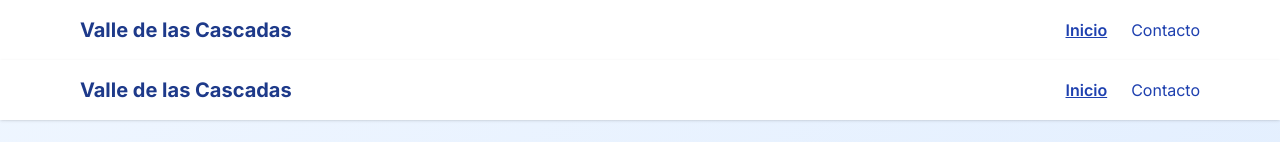
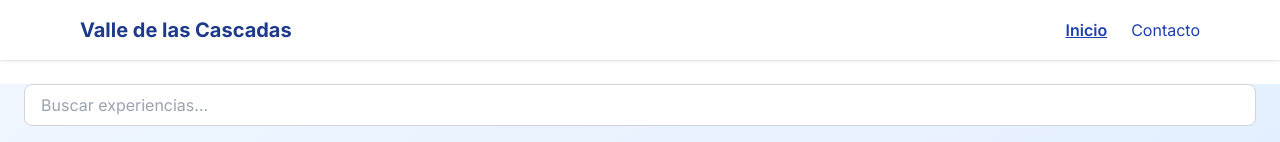
Before and after one commit to UAScopilot/valle-de-las-cascadas, a Next.js app: page / in a window 1280 px wide. Shown: the top 142 px of the page. Built offline with nearby package versions, Linux system fonts and the light colour scheme.

Commit message:
Eliminada Navbar duplicada en page.tsx

```diff
--- a/app/page.tsx
+++ b/app/page.tsx
@@ -1,14 +1,10 @@
 'use client'
 
 import { useState } from 'react'
-import Navbar from './components/Navbar'
 import SearchBar from './components/SearchBar'
 import ExperienceCard from './components/ExperienceCard'
 import { experiences } from './data/experiences'
 import { useDebounce } from './hooks/useDebounce'
-
-// ❌ Removemos esta parte:
-// export const metadata = { ... }
 
 export default function Home() {
   const [searchTerm, setSearchTerm] = useState('')
@@ -21,7 +17,6 @@ export default function Home() {
 
   return (
     <main className="min-h-screen bg-gradient-to-br from-blue-50 to-blue-100" role="main">
-      <Navbar />
       <SearchBar value={searchTerm} onChange={setSearchTerm} />
 
       <section className="max-w-6xl mx-auto mt-12 px-6 lg:px-8">
```
